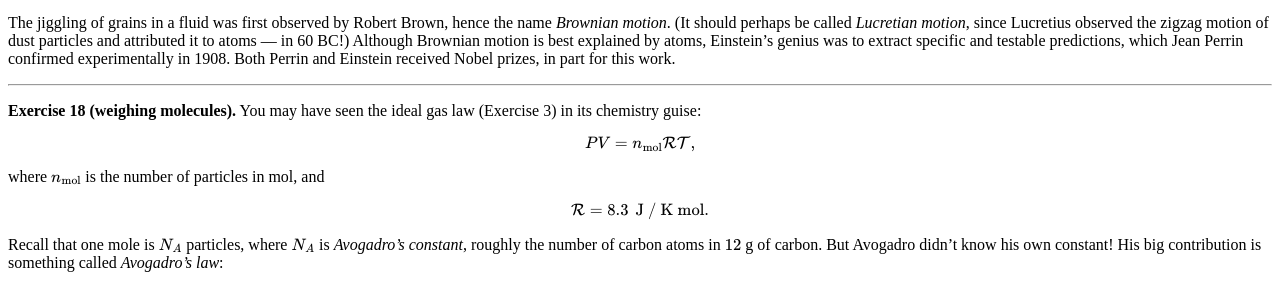
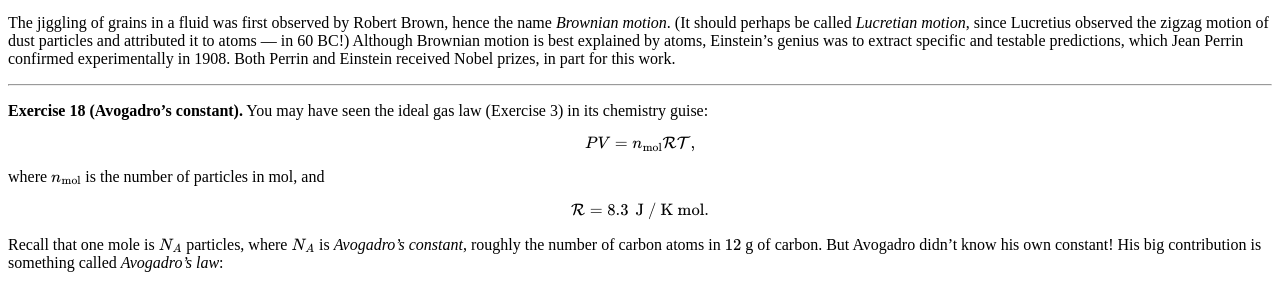
Before and after one commit to hapax/hapax.github.io, a Jekyll site: the page built from assets/simple-physics.md, in a window 1280 px wide and 900 px high, scrolled down 13614 px. Shown: the part 158-446 px from the top of the window. Built offline with Jekyll 4.4.1, drawn with Linux system fonts in a browser that asks for light colours; our own code applies the rules of GitHub Pages for plain Markdown files; formulas are drawn with MathJax 3; a script that is not in the unit is left out.

Commit message:
Update simple-physics.md

```diff
--- a/assets/simple-physics.md
+++ b/assets/simple-physics.md
@@ -1537,7 +1537,7 @@ Both Perrin and Einstein received Nobel prizes, in part for this work.
 
 ---
 
-**Exercise 18 (weighing molecules).** You may have seen the ideal gas law
+**Exercise 18 (Avogadro's constant).** You may have seen the ideal gas law
 (Exercise 3) in its chemistry guise:
 
 $$
```
